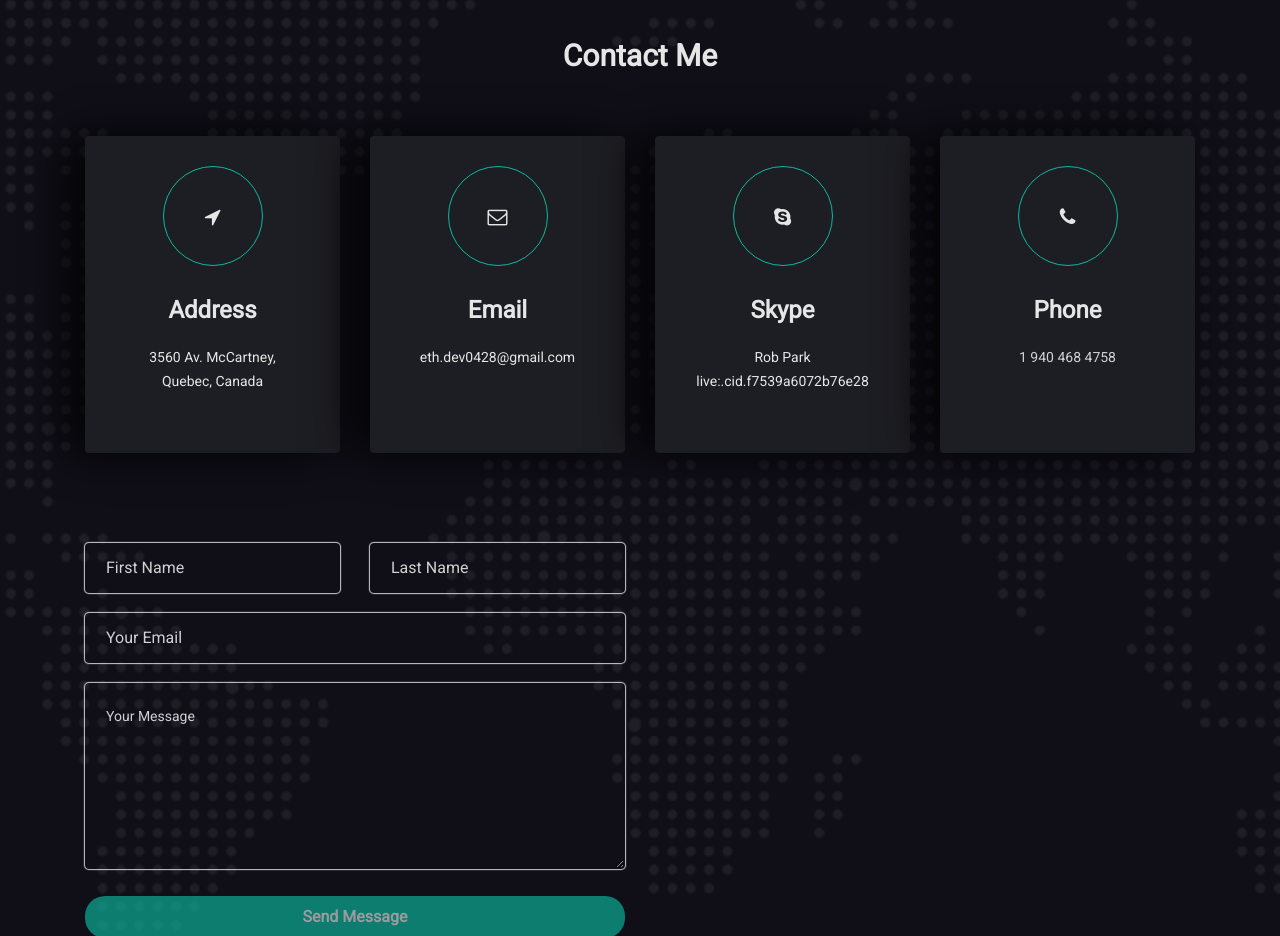
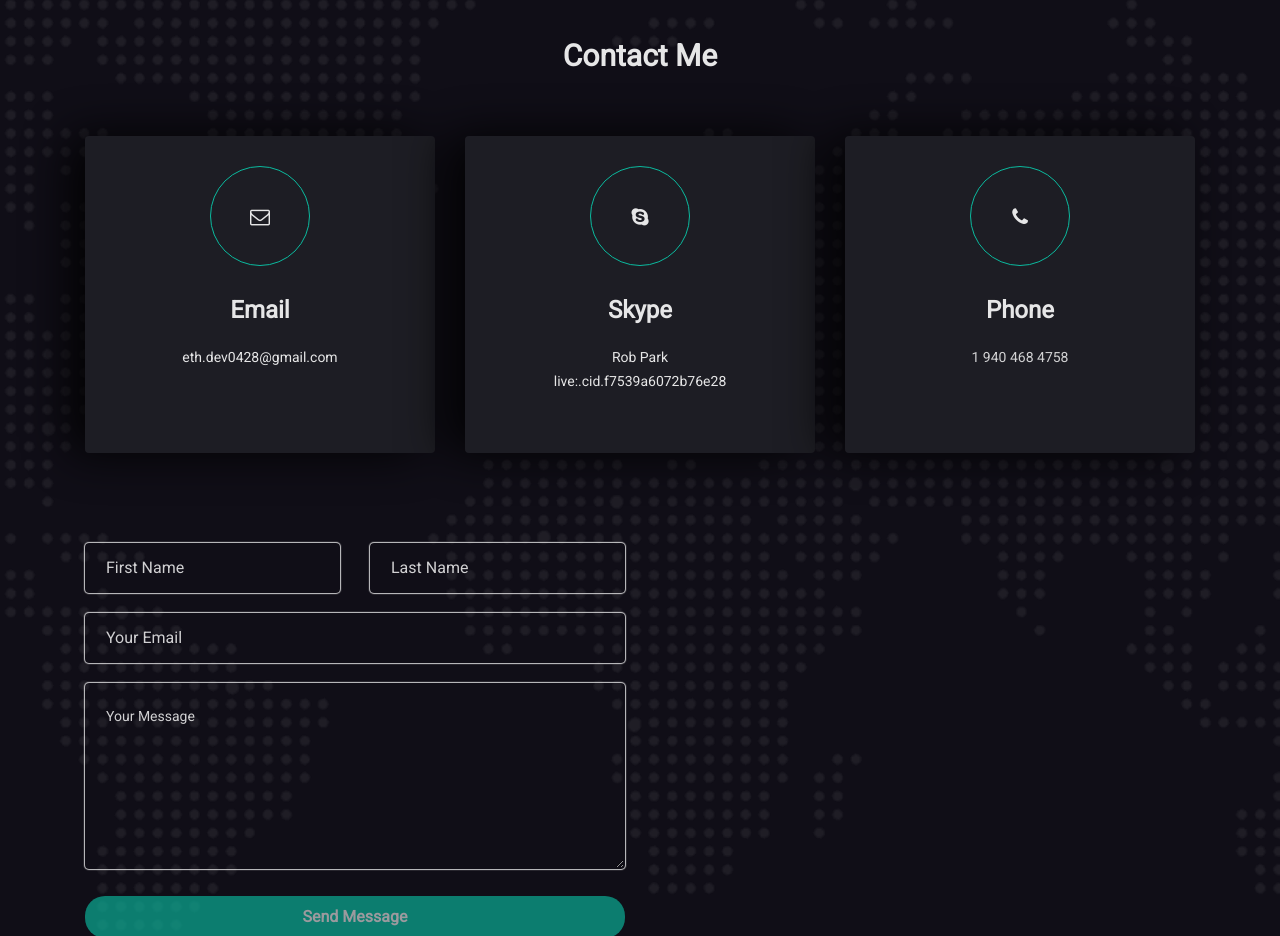
Before and after one commit to personalcodecare/personalcodecare.github.io, a plain HTML site: page index.html in a window 1280 px wide. Shown: the part 6640-7576 px from the top of the page. Drawn offline with Linux system fonts and the light colour scheme; some packages are replaced by stand-ins of ours.

Commit message:
address update

```diff
--- a/index.html
+++ b/index.html
@@ -716,21 +716,7 @@ presentation frameworks web application frameworks</li>
                         </div>
                         <div class="col-sm-12 mh-footer-address">
                             <div class="row">
-                                <div class="col-sm-12 col-md-3">
-                                    <div class="mh-address-footer-item dark-bg shadow-1 wow fadeInUp" style = "height:100%" data-wow-duration="0.8s" data-wow-delay="0.3s">
-                                        <div class="each-icon">
-                                            <i class="fa fa-location-arrow"></i>
-                                        </div>
-                                        <div class="each-info">
-                                            <h4>Address</h4>
-                                            <address>
-                                                3560 Av. McCartney, <br>
-                                                 Quebec, Canada
-                                            </address>
-                                        </div>
-                                    </div>
-                                </div>
-                                <div class="col-sm-12 col-md-3">
+                                <div class="col-sm-12 col-md-4">
                                     <div class="mh-address-footer-item dark-bg shadow-1 wow fadeInUp" style = "height:100%"  data-wow-duration="0.8s" data-wow-delay="0.5s">
                                         <div class="each-icon">
                                             <i class="fa fa-envelope-o"></i>
@@ -741,7 +727,7 @@ presentation frameworks web application frameworks</li>
                                         </div>
                                     </div>
                                 </div>
-                                <div class="col-sm-12 col-md-3">
+                                <div class="col-sm-12 col-md-4">
                                     <div class="mh-address-footer-item dark-bg shadow-1 wow fadeInUp" style = "height:100%"  data-wow-duration="0.8s" data-wow-delay="0.5s">
                                         <div class="each-icon">
                                             <i class="fa fa-skype"></i>
@@ -754,7 +740,7 @@ presentation frameworks web application frameworks</li>
                                         </div>
                                     </div>
                                 </div>
-                                <div class="col-sm-12 col-md-3">
+                                <div class="col-sm-12 col-md-4">
                                     <div class="mh-address-footer-item dark-bg shadow-1 wow fadeInUp" style = "height:100%"  data-wow-duration="0.8s" data-wow-delay="0.7s">
                                         <div class="each-icon">
                                             <i class="fa fa-phone"></i>
```
